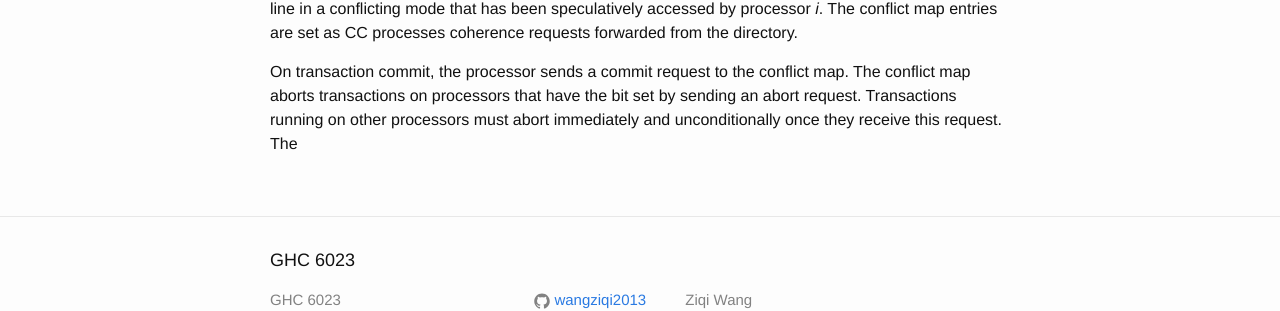
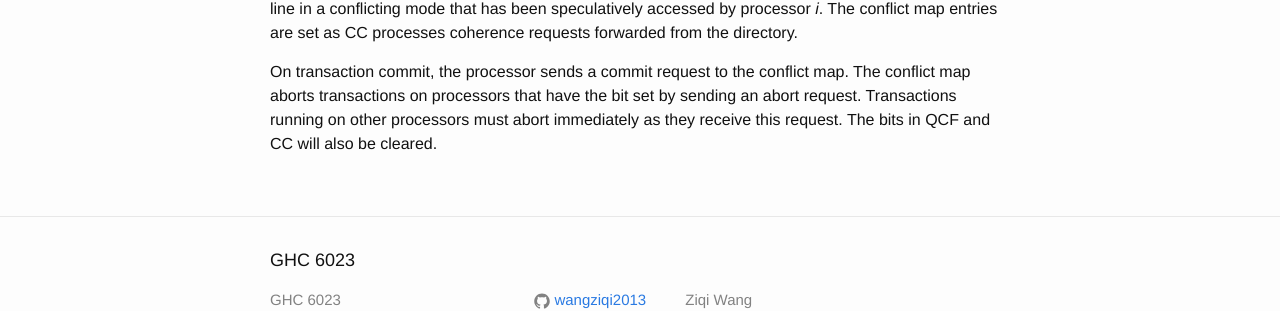
Before and after one commit to wangziqi2013/wangziqi2013.github.io, a Jekyll site: the page built from _posts/2018-12-09-ecotm.markdown, in a window 1280 px wide. Shown: the part 1767-2078 px from the top of the page. Built offline with Jekyll 4.4.1, drawn with Linux system fonts in a browser that asks for light colours.

Commit message:
Finish txn commit

```diff
--- a/_posts/2018-12-09-ecotm.markdown
+++ b/_posts/2018-12-09-ecotm.markdown
@@ -62,4 +62,4 @@ coherence requests forwarded from the directory.
 
 On transaction commit, the processor sends a commit request to the conflict map. The conflict map aborts transactions on
 processors that have the bit set by sending an abort request. Transactions running on other processors must abort immediately
-and unconditionally once they receive this request. The
+as they receive this request. The bits in QCF and CC will also be cleared.
```
